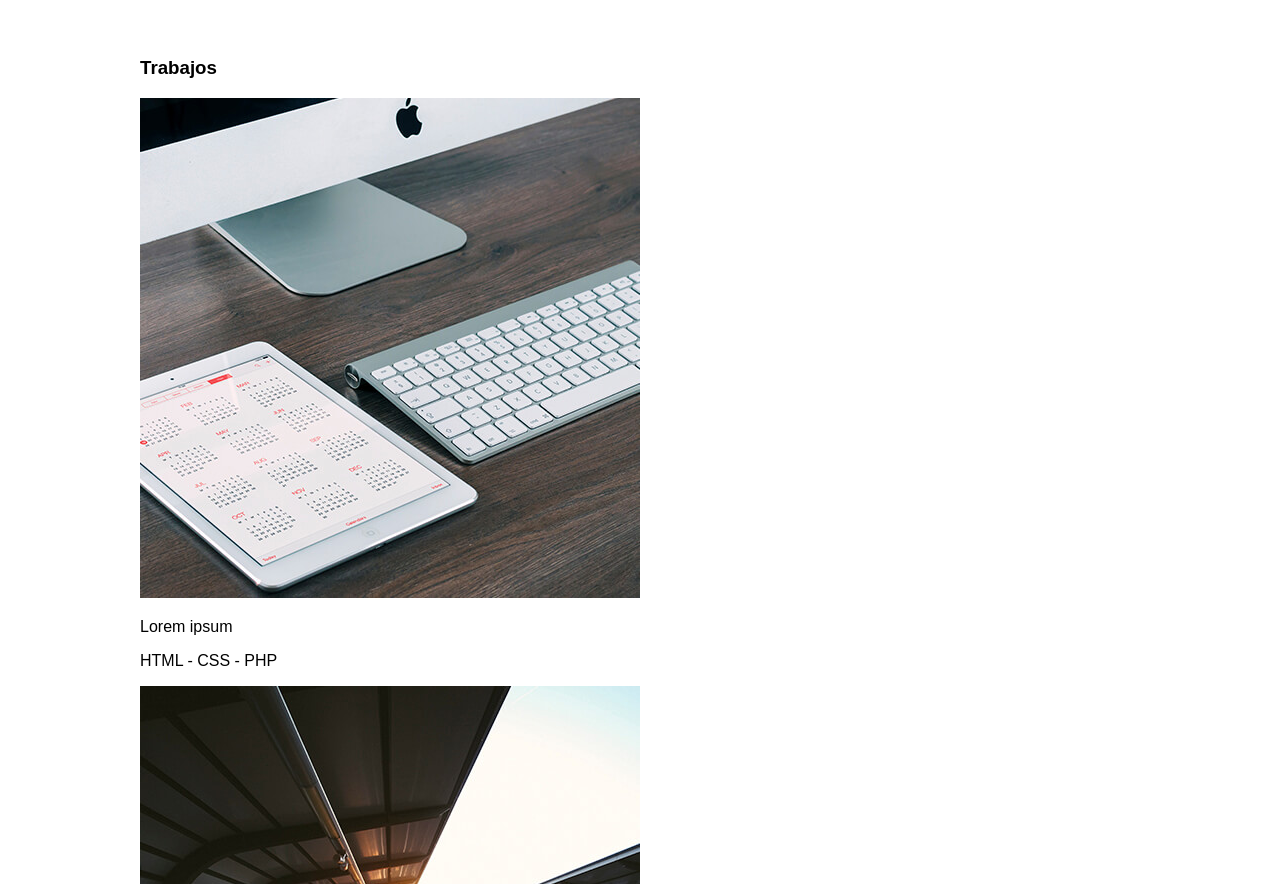
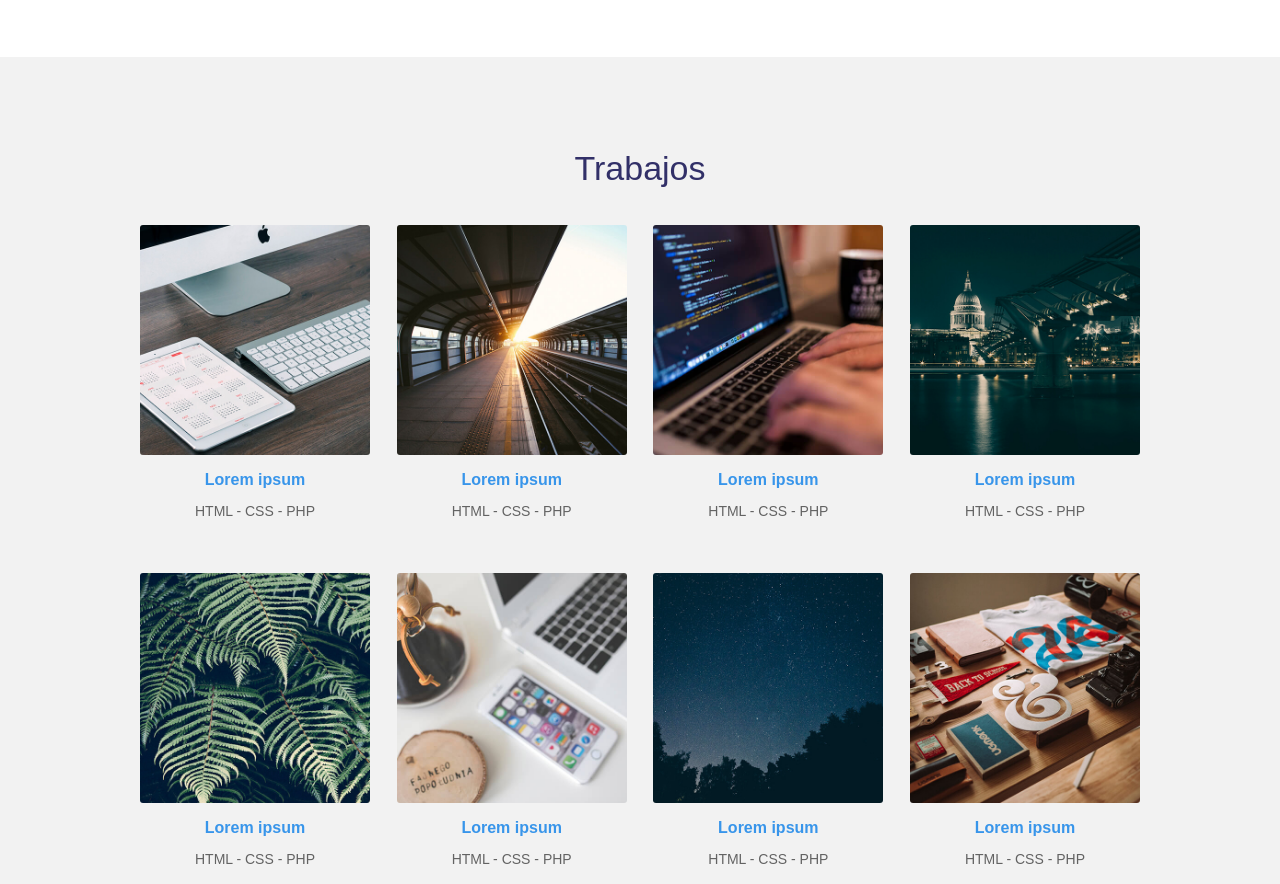
Before and after one commit to JonathanPerez666/JonathanPerez666.github.io, a plain HTML site: page Portafolio/index.html in a window 1280 px wide. Shown: the part 755-1639 px from the top of the page. Drawn offline with Linux system fonts and the light colour scheme.

Commit message:
Dando estilo a Trabajos

```diff
--- a/Portafolio/css/estilos.css
+++ b/Portafolio/css/estilos.css
@@ -102,3 +102,50 @@ header .contenedor-texto .texto .profesion{
     color: #3895ea;
     text-decoration: underline;
 }
+
+.main .trabajos{
+    background: #f2f2f2;
+    padding: 60px 0;
+}
+.main .trabajos .contenedor{
+    overflow: hidden;
+}
+.main .trabajos .titulo{
+    font-size: 34px;
+    line-height: 34px;
+    margin-bottom: 40px;
+    font-weight: 300;
+    color: #323068;
+    text-align: center;
+}
+.main .trabajos .contenedor-trabajos{
+    display: flex;
+    flex-direction: row;
+    flex-wrap: wrap;
+    justify-content: space-between;
+}
+.main .trabajos .contenedor-trabajos .trabajo{
+    width: 23%;
+    margin-bottom: 40px;
+}
+.main .trabajos .contenedor-trabajos .trabajo .thumb{
+    width: 100%;
+    margin-bottom: 10px;
+}
+.main .trabajos .contenedor-trabajos .trabajo .thumb img{
+    width: 100%;
+    vertical-align: top;
+    border-radius: 3px;
+}
+.main .trabajos .contenedor-trabajos .trabajo .descripcion{
+    text-align: center;
+}
+.main .trabajos .contenedor-trabajos .trabajo .descripcion .nombre{
+    font-weight: 700;
+    color: #3895ea;
+    margin-bottom: 10px;
+}
+.main .trabajos .contenedor-trabajos .trabajo .descripcion .categoria{
+    font-size: 14px;
+    color: #636363;
+}
```
